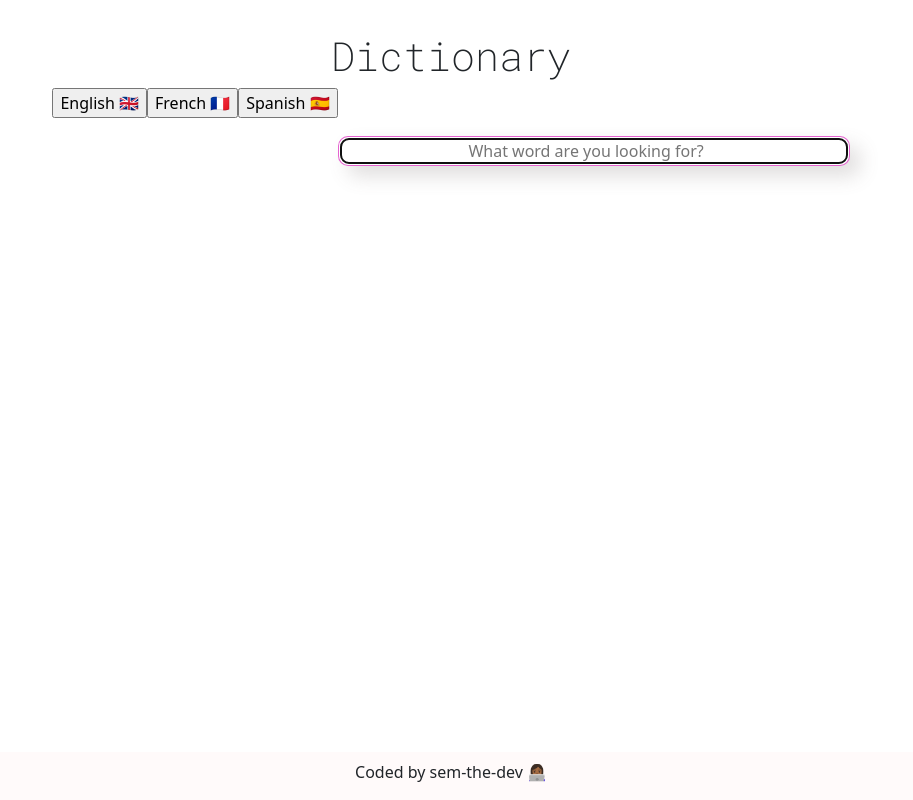
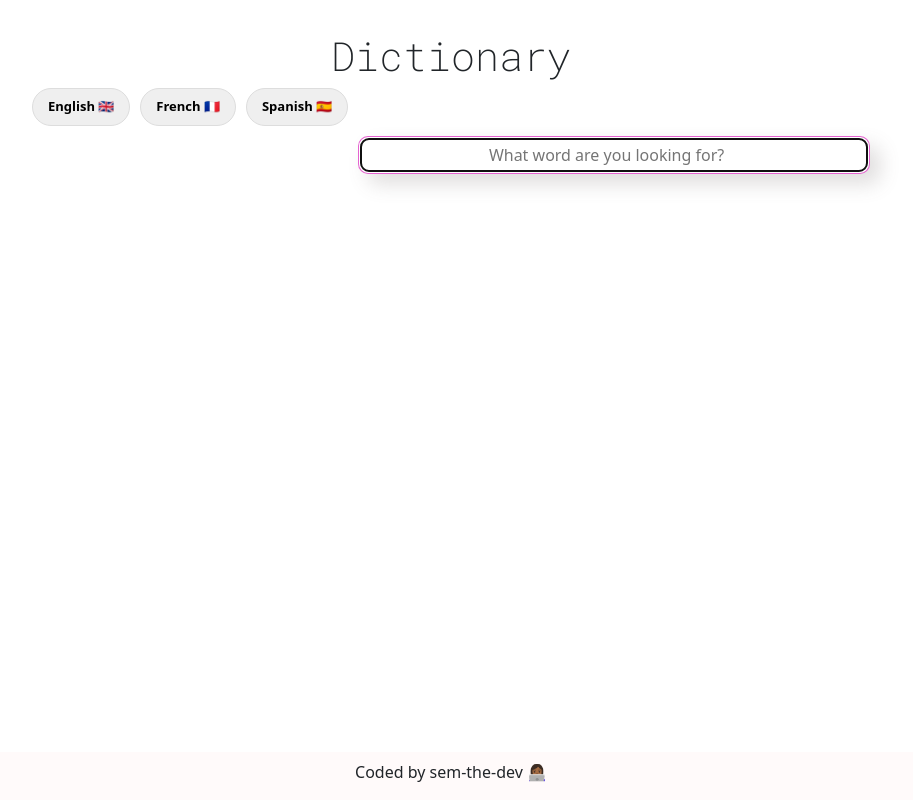
Before and after one commit to Sem-the-dev/dictionary, a React app: page / in a window 1280 px wide. Shown: the whole page, without its empty margins (189-1102 px from the left). Built offline with nearby package versions, Linux system fonts and the light colour scheme.

Commit message:
add button styling

```diff
--- a/src/style.css
+++ b/src/style.css
@@ -5,11 +5,27 @@ main {
   text-align: center;
 }
 form {
-   width:100%
+   width:100%;
+   display: flex;
+  justify-content: center;
 }
+
 .language-button {
+  border: 1px solid #ddd;
+  text-decoration: none;
+  padding: 8px 15px;
+  font-size: 13px;
+  margin-right: 10px;
+  font-weight: bold;
+  border-radius: 20px;
+  transition: all 150ms ease-in-out;
 
 }
+.language-button:hover {
+background: rgba(218, 32, 189);
+  color: white;
+}
+
 h1 {
   margin-top: 2rem;
   font-family: "Roboto Mono", monospace;
@@ -34,13 +50,9 @@ h3 {
   box-shadow: 10px 10px 20px rgba(102, 90, 90, 0.2);
   text-align: center;
 }
-form {
-  display: flex;
-  justify-content: center;
-}
+
 section {
   background-color: beige;
-
   box-shadow: 10px 10px 20px rgba(102, 90, 90, 0.2);
   border-radius: 6px;
   margin: 1rem;
```
